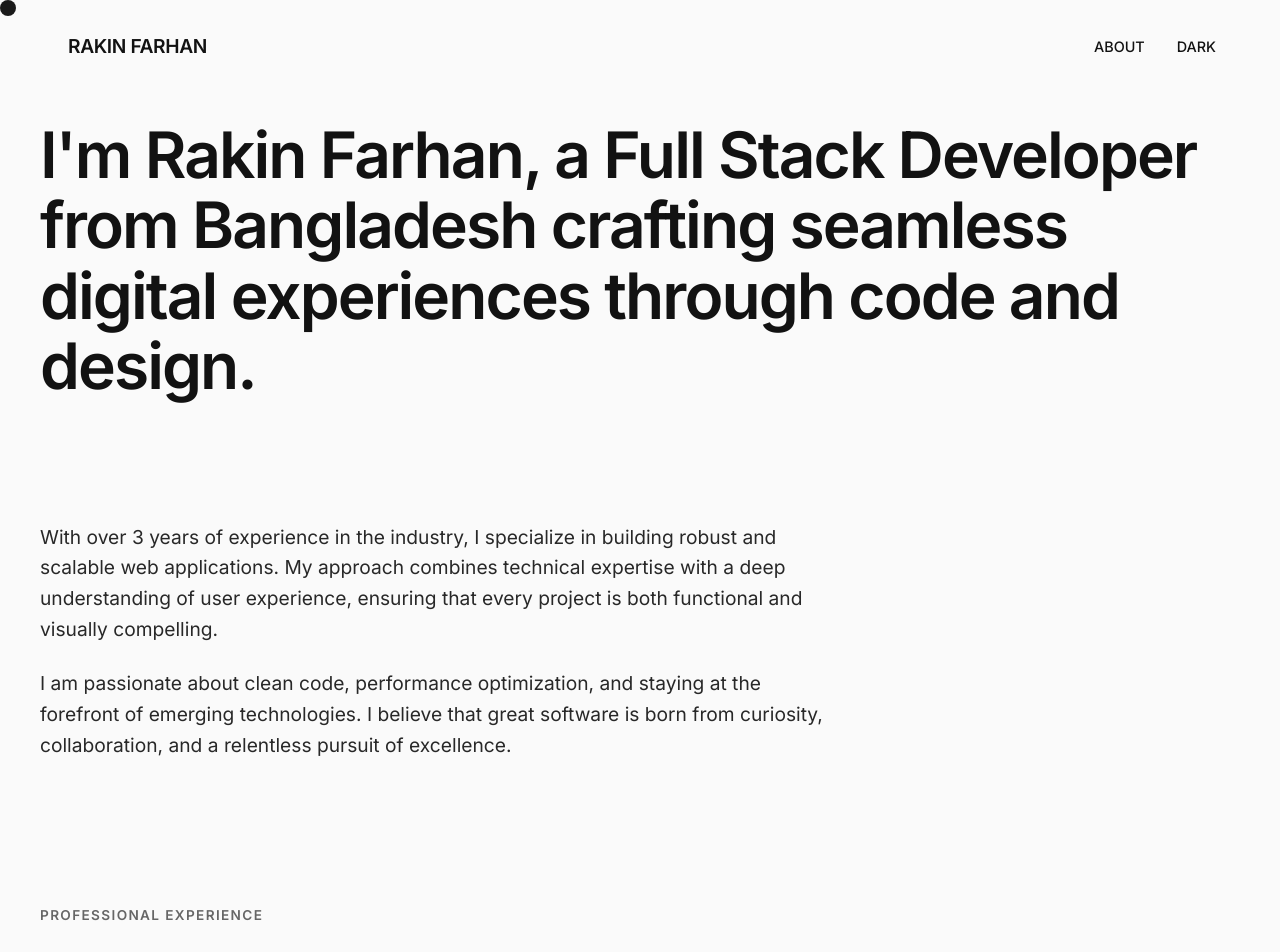
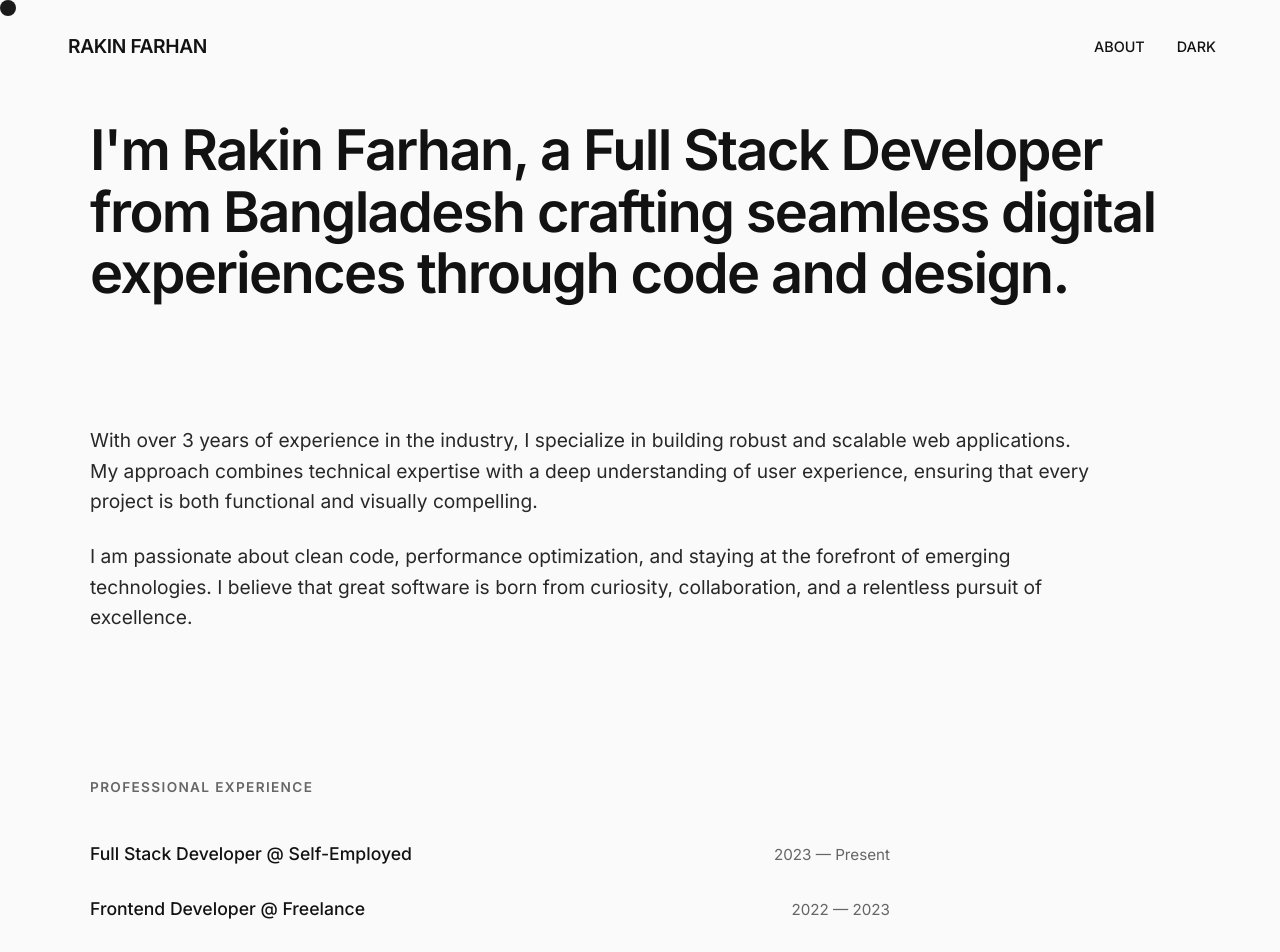
Before and after one commit to d33pto3/portfolio, a React (Vite) app: page /about in a window 1280 px wide. Shown: the top 952 px of the page. Built offline with nearby package versions, Linux system fonts and the light colour scheme.

Commit message:
fix design issue in about section

```diff
--- a/src/pages/About.css
+++ b/src/pages/About.css
@@ -1,6 +1,7 @@
 .about-page {
-  padding: 15vh 2rem;
+  padding: 15vh var(--container-padding-x);
   min-height: 100vh;
+  width: 100%;
   display: flex;
   flex-direction: column;
   align-items: center;
@@ -9,11 +10,11 @@
 .about-hero {
   margin-bottom: 120px;
   width: 100%;
-  max-width: 1200px;
+  max-width: 1100px;
 }
 
 .about-intro-text {
-  font-size: clamp(2rem, 5vw, 4.5rem);
+  font-size: clamp(2rem, 5vw, 3.5rem);
   line-height: 1.1;
   font-weight: 600;
   letter-spacing: -0.03em;
@@ -27,7 +28,7 @@
   flex-direction: column;
   gap: 120px;
   width: 100%;
-  max-width: 1200px;
+  max-width: 1100px;
 }
 
 .about-bio-section,
@@ -41,7 +42,7 @@
 }
 
 .about-bio-section {
-  max-width: 800px;
+  max-width: 1000px;
   text-align: left;
 }
 
```
